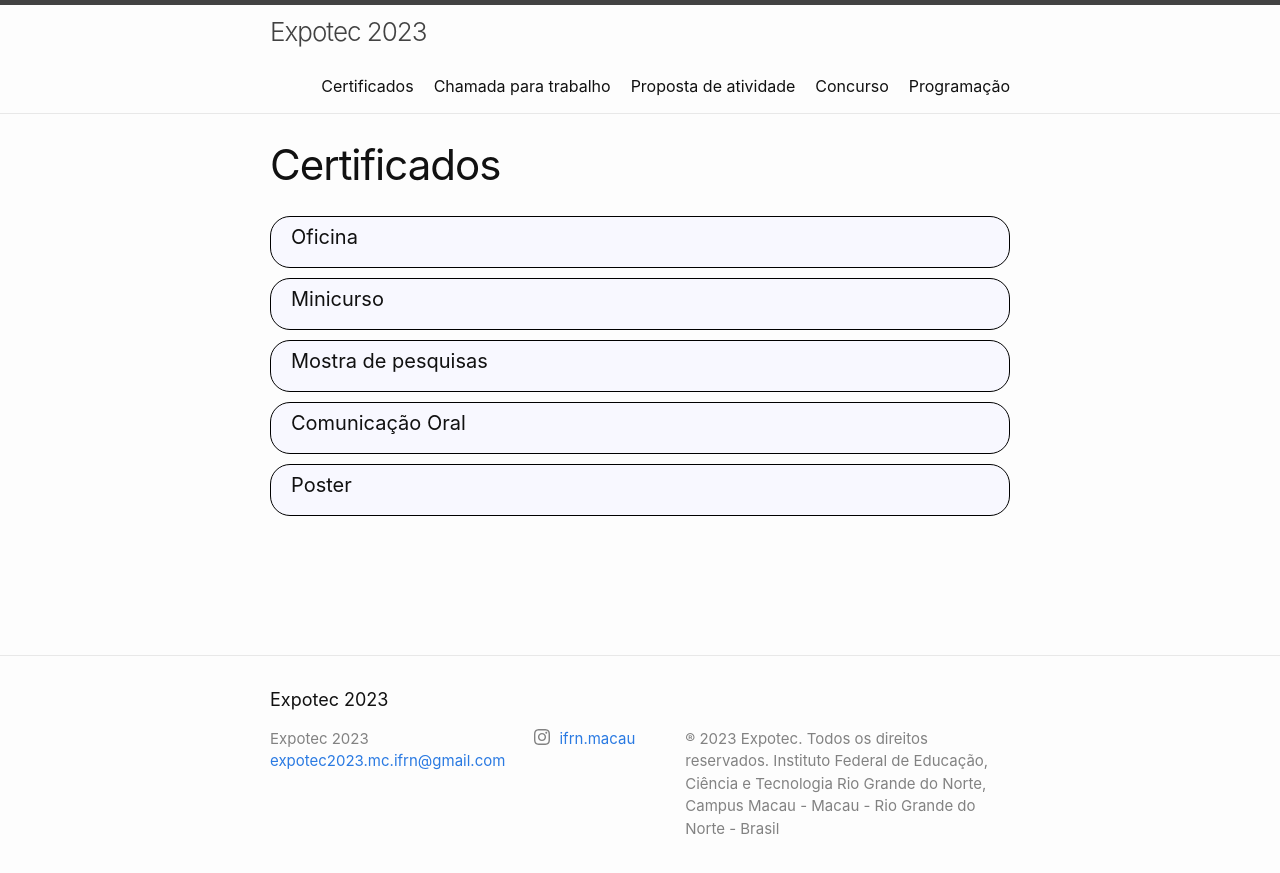
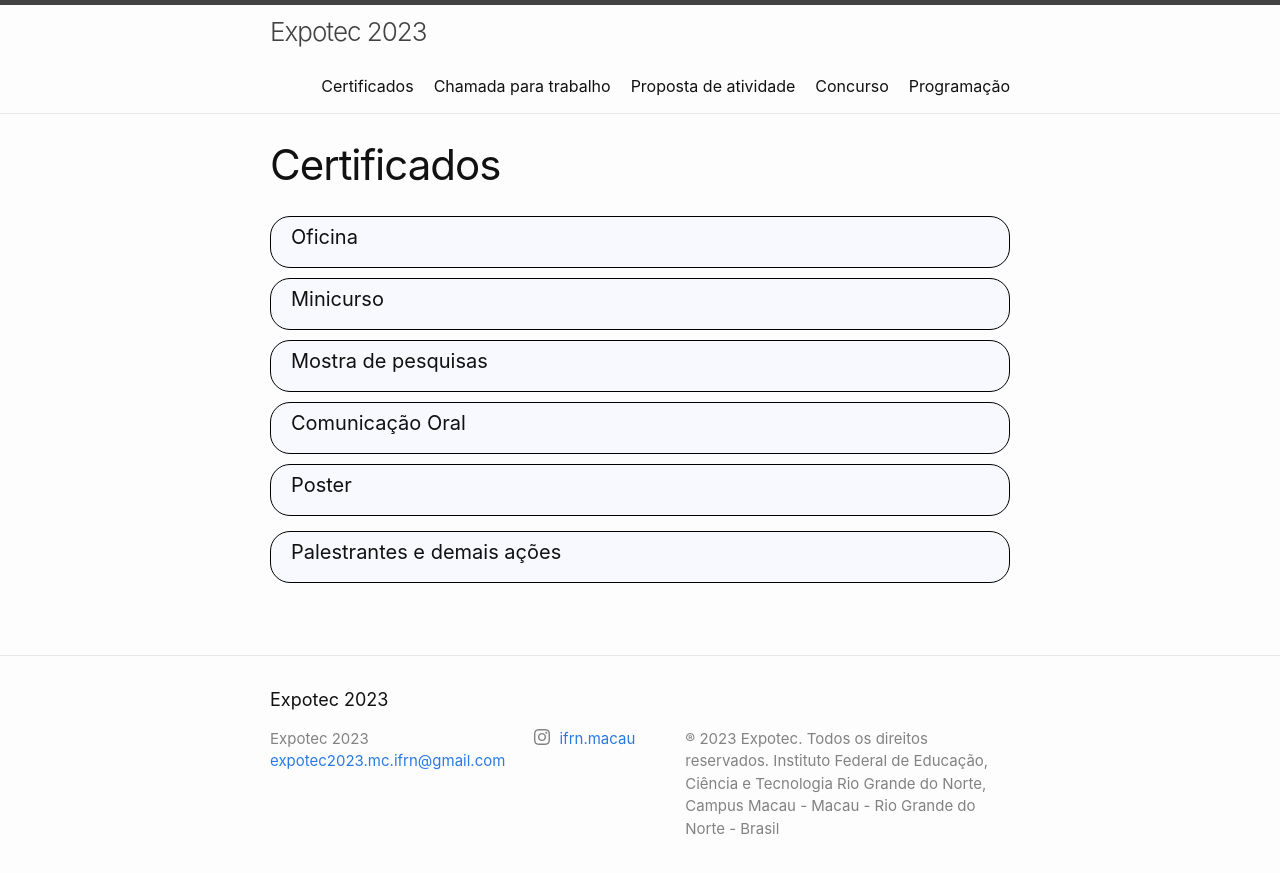
Before and after one commit to ifrn-macau/expotec2023, a Jekyll site: the page built from certificados.md, in a window 1280 px wide. Shown: the top 873 px of the page. Built offline with Jekyll 4.4.1, drawn with Linux system fonts in a browser that asks for light colours.

Commit message:
Atualização do config

```diff
--- a/certificados.md
+++ b/certificados.md
@@ -138,6 +138,20 @@
 </div>
       </div>
 
+  <!--Posters -->
+<div class="expansivel" id="div-terca-6" onclick="expandirDiv('div-terca-6')">
+        <h4 class="titulo-conteudo">Palestrantes e demais ações</h4>
+        <div class="conteudo-expansivel">
+            <div class="detalhes">
+          <h4>CERTIFICADOS DE PALESTRANTES E ORGANIZADOS DE OUTRAS AÇÕES</h4>
+            <p><a href="https://drive.google.com/drive/folders/1kY8WWdRMC27H2GhYYZeXXCixRbska04y?usp=sharing" target="_blank">Link dos certificados</a></p>
+
+ </div>
+
+
+</div>
+      </div>
+
 
 
 
```
